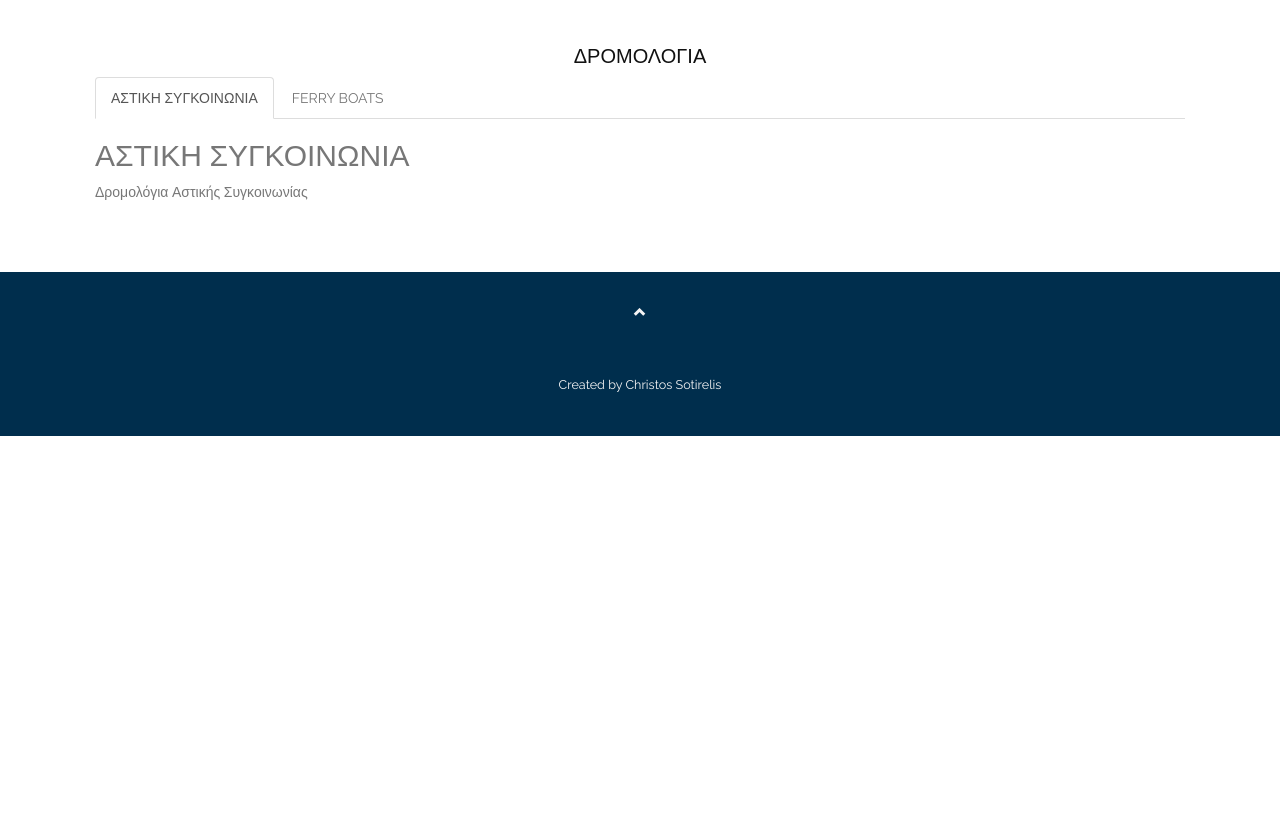
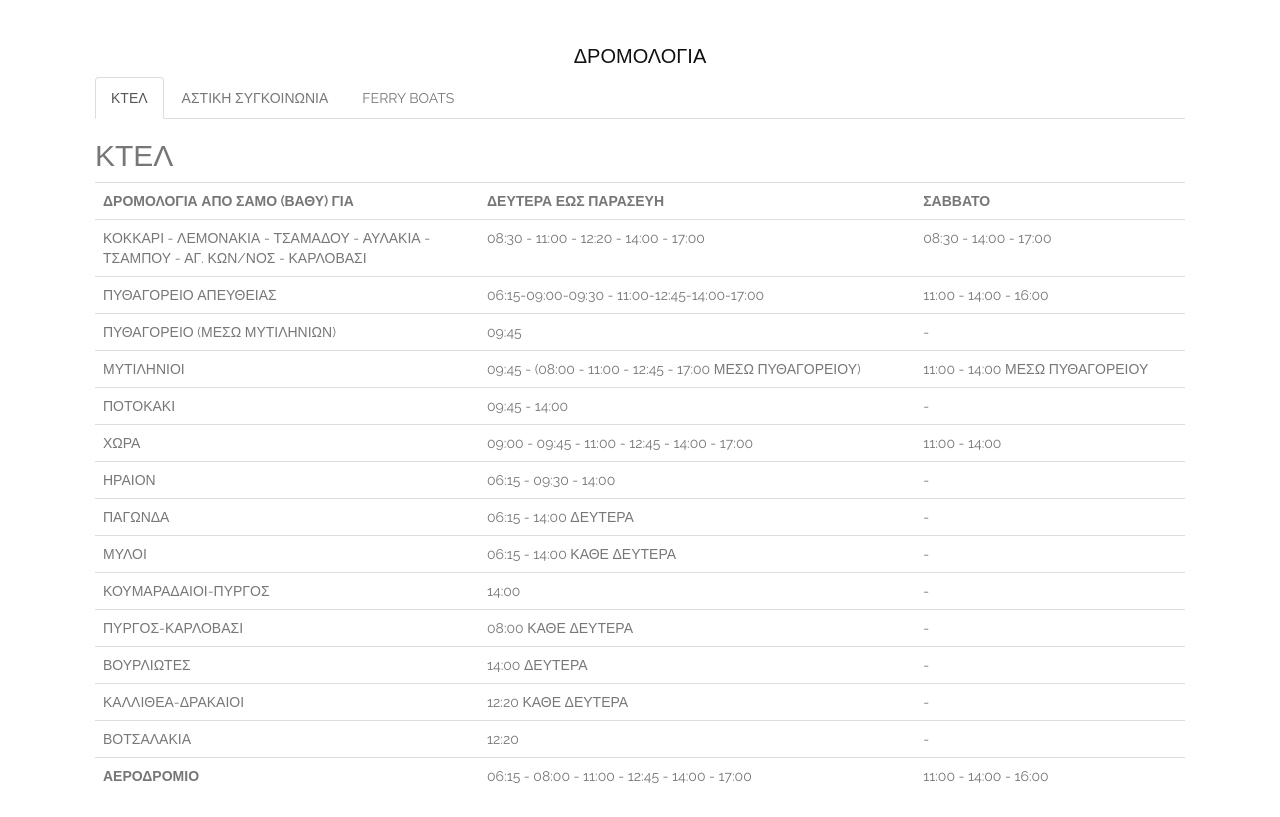
Before and after one commit to sotirelisc/samos-eek, a plain HTML site: page index.html in a window 1280 px wide. Shown: the part 4280-5097 px from the top of the page. Before the commit the page ends 4716 px from the top, so only its background shows below. Drawn offline with nearby package versions, Linux system fonts and the light colour scheme; some packages are replaced by stand-ins of ours.

Commit message:
Add KTEL schedule with BS tabling.

```diff
--- a/index.html
+++ b/index.html
@@ -376,12 +376,100 @@
   <h3 class="text-center">ΔΡΟΜΟΛΟΓΙΑ</h3>
 
   <ul class="nav nav-tabs">
-    <li class="active"><a data-toggle="tab" href="#bus">ΑΣΤΙΚΗ ΣΥΓΚΟΙΝΩΝΙΑ</a></li>
+    <li class="active"><a data-toggle="tab" href="#ktel">ΚΤΕΛ</a></li>
+    <li><a data-toggle="tab" href="#bus">ΑΣΤΙΚΗ ΣΥΓΚΟΙΝΩΝΙΑ</a></li>
     <li><a data-toggle="tab" href="#ferry">FERRY BOATS</a></li>
   </ul>
 
   <div class="tab-content">
-    <div id="bus" class="tab-pane fade in active">
+    <div id="ktel" class="tab-pane fade in active">
+      <h2>ΚΤΕΛ</h2>
+      <div class="table-responsive">
+        <table class="table table-hover">
+          <tr>
+            <th>ΔΡΟΜΟΛΟΓΙΑ ΑΠΟ ΣΑΜΟ (ΒΑΘΥ) ΓΙΑ<br></th>
+            <th>ΔΕΥΤΕΡΑ ΕΩΣ ΠΑΡΑΣΕΥΗ<br></th>
+            <th>ΣΑΒΒΑΤΟ</th>
+          </tr>
+          <tr>
+            <td>ΚΟΚΚΑΡΙ - ΛΕΜΟΝΑΚΙΑ - ΤΣΑΜΑΔΟΥ - ΑΥΛΑΚΙΑ -<br> ΤΣΑΜΠΟΥ - ΑΓ. ΚΩΝ/ΝΟΣ - ΚΑΡΛΟΒΑΣΙ</td>
+            <td>08:30 - 11:00 - 12:20 - 14:00 - 17:00</td>
+            <td>08:30 - 14:00 - 17:00</td>
+          </tr>
+          <tr>
+            <td>ΠΥΘΑΓΟΡΕΙΟ ΑΠΕΥΘΕΙΑΣ</td>
+            <td>06:15-09:00-09:30 - 11:00-12:45-14:00-17:00</td>
+            <td>11:00 - 14:00 - 16:00</td>
+          </tr>
+          <tr>
+            <td>ΠΥΘΑΓΟΡΕΙΟ (ΜΕΣΩ ΜΥΤΙΛΗΝΙΩΝ)</td>
+            <td>09:45</td>
+            <td>-</td>
+          </tr>
+          <tr>
+            <td>ΜΥΤΙΛΗΝΙΟΙ</td>
+            <td>09:45 - (08:00 - 11:00 - 12:45 - 17:00 ΜΕΣΩ ΠΥΘΑΓΟΡΕΙΟΥ)</td>
+            <td>11:00 - 14:00 ΜΕΣΩ ΠΥΘΑΓΟΡΕΙΟΥ</td>
+          </tr>
+          <tr>
+            <td>ΠΟΤΟΚΑΚΙ</td>
+            <td>09:45 - 14:00</td>
+            <td>-</td>
+          </tr>
+          <tr>
+            <td>ΧΩΡΑ</td>
+            <td>09:00 - 09:45 - 11:00 - 12:45 - 14:00 - 17:00</td>
+            <td>11:00 - 14:00</td>
+          </tr>
+          <tr>
+            <td>ΗΡΑΙΟΝ</td>
+            <td>06:15 - 09:30 - 14:00</td>
+            <td>-</td>
+          </tr>
+          <tr>
+            <td>ΠΑΓΩΝΔΑ</td>
+            <td>06:15 - 14:00 ΔΕΥΤΕΡΑ</td>
+            <td>-</td>
+          </tr>
+          <tr>
+            <td>ΜΥΛΟΙ</td>
+            <td>06:15 - 14:00 ΚΑΘΕ ΔΕΥΤΕΡΑ</td>
+            <td>-</td>
+          </tr>
+          <tr>
+            <td>ΚΟΥΜΑΡΑΔΑΙΟΙ-ΠΥΡΓΟΣ</td>
+            <td>14:00</td>
+            <td>-</td>
+          </tr>
+          <tr>
+            <td>ΠΥΡΓΟΣ-ΚΑΡΛΟΒΑΣΙ</td>
+            <td>08:00 ΚΑΘΕ ΔΕΥΤΕΡΑ</td>
+            <td>-</td>
+          </tr>
+          <tr>
+            <td>ΒΟΥΡΛΙΩΤΕΣ</td>
+            <td>14:00 ΔΕΥΤΕΡΑ</td>
+            <td>-</td>
+          </tr>
+          <tr>
+            <td>ΚΑΛΛΙΘΕΑ-ΔΡΑΚΑΙΟΙ</td>
+            <td>12:20 ΚΑΘΕ ΔΕΥΤΕΡΑ</td>
+            <td>-</td>
+          </tr>
+          <tr>
+            <td>ΒΟΤΣΑΛΑΚΙΑ</td>
+            <td>12:20</td>
+            <td>-</td>
+          </tr>
+          <tr>
+            <td><b>ΑΕΡΟΔΡΟΜΙΟ</b></td>
+            <td>06:15 - 08:00 - 11:00 - 12:45 - 14:00 - 17:00</td>
+            <td>11:00 - 14:00 - 16:00</td>
+          </tr>
+        </table>
+      </div>
+    </div>
+    <div id="bus" class="tab-pane fade">
       <h2>ΑΣΤΙΚΗ ΣΥΓΚΟΙΝΩΝΙΑ</h2>
       <p>Δρομολόγια Αστικής Συγκοινωνίας</p>
     </div>
@@ -395,7 +483,7 @@
 <!-- Add Google Maps -->
 <script src="http://maps.googleapis.com/maps/api/js?key=AIzaSyDoK0B2X9Jt8FutIJ5XCBO22-3Mry4-3JQ"></script>
 <script>
-  var myCenter = new google.maps.LatLng(37.751539, 26.976167);
+  var myCenter = new google.maps.LatLng(41.82709, 76.1854);
 
   function initialize() {
     var mapProp = {
```
